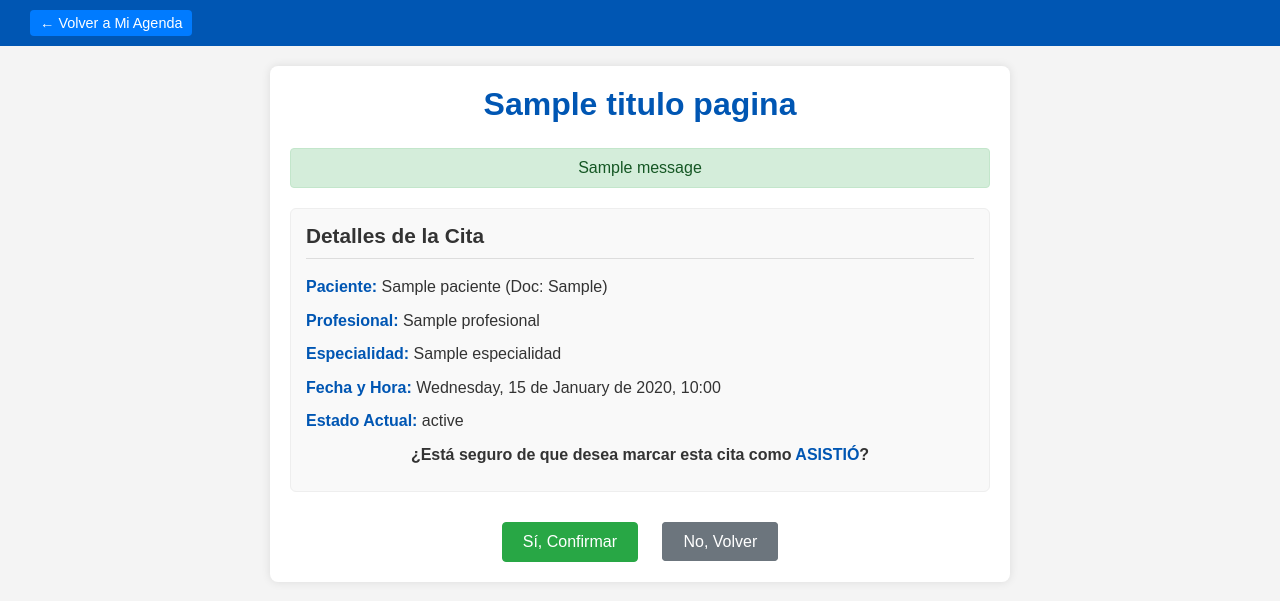
After one commit to kevinagredojara/Sistema-Agendamiento-Citas, a Django app: template agendamiento/templates/agendamiento/confirmar_asistencia_cita_template.html in a window 1280 px wide. The commit adds this page. Shown: the top 601 px of the page. Run offline with Django 5.2, Linux system fonts and the light colour scheme; the template is opened without the code that fills it: most values are stand-ins (such as "Sample title", 1, 10 or a date in 2020); one stand-in notice (Sample message) is shown.

Commit message:
Completa HU-MED-004: Profesional puede registrar asistencia con confirmación y restricción de tiempo

```diff
--- /dev/null
+++ b/agendamiento/templates/agendamiento/confirmar_asistencia_cita_template.html
@@ -0,0 +1,145 @@
+<!DOCTYPE html>
+<html lang="es">
+<head>
+    <meta charset="UTF-8">
+    <meta name="viewport" content="width=device-width, initial-scale=1.0">
+    <title>{{ titulo_pagina|default:"Confirmar Asistencia" }} - Sistema de Citas</title>
+    <style>
+        body { font-family: sans-serif; margin: 0; padding: 0; background-color: #f4f4f4; color: #333; }
+        header { background-color: #0056b3; color: white; padding: 10px 20px; display: flex; justify-content: space-between; align-items: center; }
+        header a.button-header, header button.header-btn {
+            color: white; text-decoration: none; background-color: #007bff;
+            padding: 5px 10px; border-radius: 4px; font-size: 0.9em;
+            margin-left: 10px; border: none; cursor: pointer;
+        }
+        header a.button-header:hover, header button.header-btn:hover { background-color: #0056b3; }
+
+        .container { background-color: #fff; padding: 20px; border-radius: 8px; box-shadow: 0 0 10px rgba(0,0,0,0.1); max-width: 700px; margin: 20px auto; }
+        h1 { color: #0056b3; text-align: center; margin-top: 0; margin-bottom: 25px;}
+        .messages { list-style-type: none; padding: 0; margin: 0 0 20px 0; text-align: center; }
+        .messages li { padding: 10px 15px; margin-bottom: 10px; border-radius: 4px; border: 1px solid transparent; }
+        .messages li.success { background-color: #d4edda; color: #155724; border-color: #c3e6cb; }
+        .messages li.error { background-color: #f8d7da; color: #721c24; border-color: #f5c6cb; }
+        .messages li.info { background-color: #d1ecf1; color: #0c5460; border-color: #bee5eb; }
+        .messages li.warning { background-color: #fff3cd; color: #856404; border-color: #ffeeba; }
+
+        .details-section {
+            background-color: #f9f9f9;
+            padding: 15px;
+            border: 1px solid #eee;
+            border-radius: 6px;
+            margin-bottom: 20px;
+            text-align: left;
+        }
+        .details-section h2 {
+            color: #333;
+            font-size: 1.3em;
+            margin-top: 0;
+            border-bottom: 1px solid #ddd;
+            padding-bottom: 10px;
+            margin-bottom: 15px;
+        }
+        .details-section p { margin: 8px 0; font-size: 1em; line-height: 1.6; }
+        .details-section strong { color: #0056b3; }
+        .confirmation-question { color: #333; font-weight: bold; margin-top: 15px; font-size: 1.1em; text-align: center;}
+
+
+        .confirmation-actions {
+            margin-top: 30px;
+            text-align: center;
+        }
+        .confirmation-actions button, .confirmation-actions a {
+            padding: 10px 20px;
+            font-size: 1em;
+            border-radius: 4px;
+            text-decoration: none;
+            cursor: pointer;
+            margin: 0 10px;
+        }
+        .confirmation-actions button[type="submit"] {
+            background-color: #28a745; /* Verde para confirmar asistencia */
+            color: white;
+            border: 1px solid #28a745;
+        }
+        .confirmation-actions button[type="submit"]:hover {
+            background-color: #218838;
+        }
+        .confirmation-actions a.button-return {
+            background-color: #6c757d;
+            color: white;
+            border: 1px solid #6c757d;
+        }
+        .confirmation-actions a.button-return:hover {
+            background-color: #5a6268;
+        }
+        .button-primary { color: #fff; background-color: #007bff; border-color: #007bff; }
+        .button-primary:hover { background-color: #0056b3; border-color: #0056b3;}
+        .header-user-info { display: flex; align-items: center; }
+        .header-user-info strong { margin-right: 15px; }
+        .header-user-info .button-change-password { background-color: #ffc107; color: #212529; }
+        .header-user-info .button-change-password:hover { background-color: #e0a800; }
+        .header-user-info form button.header-btn { background-color: #dc3545; }
+        .header-user-info form button.header-btn:hover { background-color: #c82333; }
+    </style>
+</head>
+<body>
+    <header>
+        <a href="{% url 'agendamiento:ver_agenda_profesional' %}{% if fecha_agenda_original %}?fecha_agenda={{ fecha_agenda_original|date:'Y-m-d' }}{% endif %}" class="button-header button-primary">← Volver a Mi Agenda</a>
+        <div class="header-user-info">
+            {% if user.is_authenticated %}
+                <strong>Usuario: {{ user.username }} (Profesional)</strong>
+                <a href="{% url 'agendamiento:password_change' %}" class="button-change-password header-btn">Cambiar Contraseña</a>
+                <form method="post" action="{% url 'agendamiento:logout' %}" style="display: inline; margin-left: 10px;">
+                    {% csrf_token %}
+                    <button type="submit" class="header-btn">Cerrar Sesión</button>
+                </form>
+            {% endif %}
+        </div>
+    </header>
+
+    <div class="container">
+        <h1>{{ titulo_pagina|default:"Confirmar Registro de Asistencia" }}</h1>
+
+        {% if messages %}
+        <ul class="messages">
+            {% for message in messages %}
+            <li{% if message.tags %} class="{{ message.tags }}"{% endif %}>{{ message }}</li>
+            {% endfor %}
+        </ul>
+        {% endif %}
+
+        {% if cita %}
+        <div class="details-section">
+            <h2>Detalles de la Cita</h2>
+            <p><strong>Paciente:</strong> {{ cita.paciente.user_account.get_full_name|default:cita.paciente }} (Doc: {{ cita.paciente.numero_documento }})</p>
+            <p><strong>Profesional:</strong> {{ cita.profesional.user_account.get_full_name|default:cita.profesional }}</p>
+            <p><strong>Especialidad:</strong> {{ cita.profesional.especialidad.nombre_especialidad }}</p>
+            <p><strong>Fecha y Hora:</strong> {{ cita.fecha_hora_inicio_cita|date:"l, d \\d\\e F \\d\\e Y, H:i" }}</p>
+            <p><strong>Estado Actual:</strong> {{ cita.get_estado_cita_display }}</p>
+
+            <p class="confirmation-question">
+                ¿Está seguro de que desea marcar esta cita como
+                {% if estado_propuesto == 'Realizada' %}
+                    <strong>ASISTIÓ</strong>?
+                {% elif estado_propuesto == 'No_Asistio' %}
+                    <strong>NO ASISTIÓ</strong>?
+                {% else %}
+                    (acción no especificada)?
+                {% endif %}
+            </p>
+        </div>
+
+        <form method="post" action="{% url 'agendamiento:registrar_asistencia_cita' cita_id=cita.id %}" class="confirmation-actions">
+            {% csrf_token %}
+            {# Campo oculto para enviar el nuevo estado a la vista que procesa el POST #}
+            <input type="hidden" name="nuevo_estado" value="{{ estado_propuesto }}">
+
+            <button type="submit">Sí, Confirmar</button>
+            <a href="{% url 'agendamiento:ver_agenda_profesional' %}{% if fecha_agenda_original %}?fecha_agenda={{ fecha_agenda_original|date:'Y-m-d' }}{% endif %}" class="button-return">No, Volver</a>
+        </form>
+        {% else %}
+            <p>No se ha especificado una cita para confirmar la asistencia.</p>
+        {% endif %}
+    </div>
+</body>
+</html>
--- a/agendamiento/urls.py
+++ b/agendamiento/urls.py
@@ -49,6 +49,9 @@ urlpatterns = [
     path('profesional/agenda/', views_profesional.ver_agenda_profesional, name='ver_agenda_profesional'),
     path('profesional/cita/<int:cita_id>/detalles-paciente/', views_profesional.ver_detalles_paciente_cita, name='ver_detalles_paciente_cita'),
 
-    # NUEVA URL PARA REGISTRAR ASISTENCIA (HU-MED-004) 👇
+    # URL que procesa el POST del registro de asistencia (ya existe y está bien)
     path('profesional/cita/<int:cita_id>/registrar-asistencia/', views_profesional.registrar_asistencia_cita, name='registrar_asistencia_cita'),
+
+    # NUEVA URL PARA LA PÁGINA DE CONFIRMACIÓN DE REGISTRO DE ASISTENCIA (HU-MED-004) 👇
+    path('profesional/cita/<int:cita_id>/asistencia/confirmar/', views_profesional.confirmar_asistencia_cita, name='confirmar_asistencia_cita'),
 ]
```
Also changed, not shown: agendamiento/templates/agendamiento/agenda_profesional.html (+16 -29 lines), agendamiento/views_profesional.py (+98 -34 lines).
